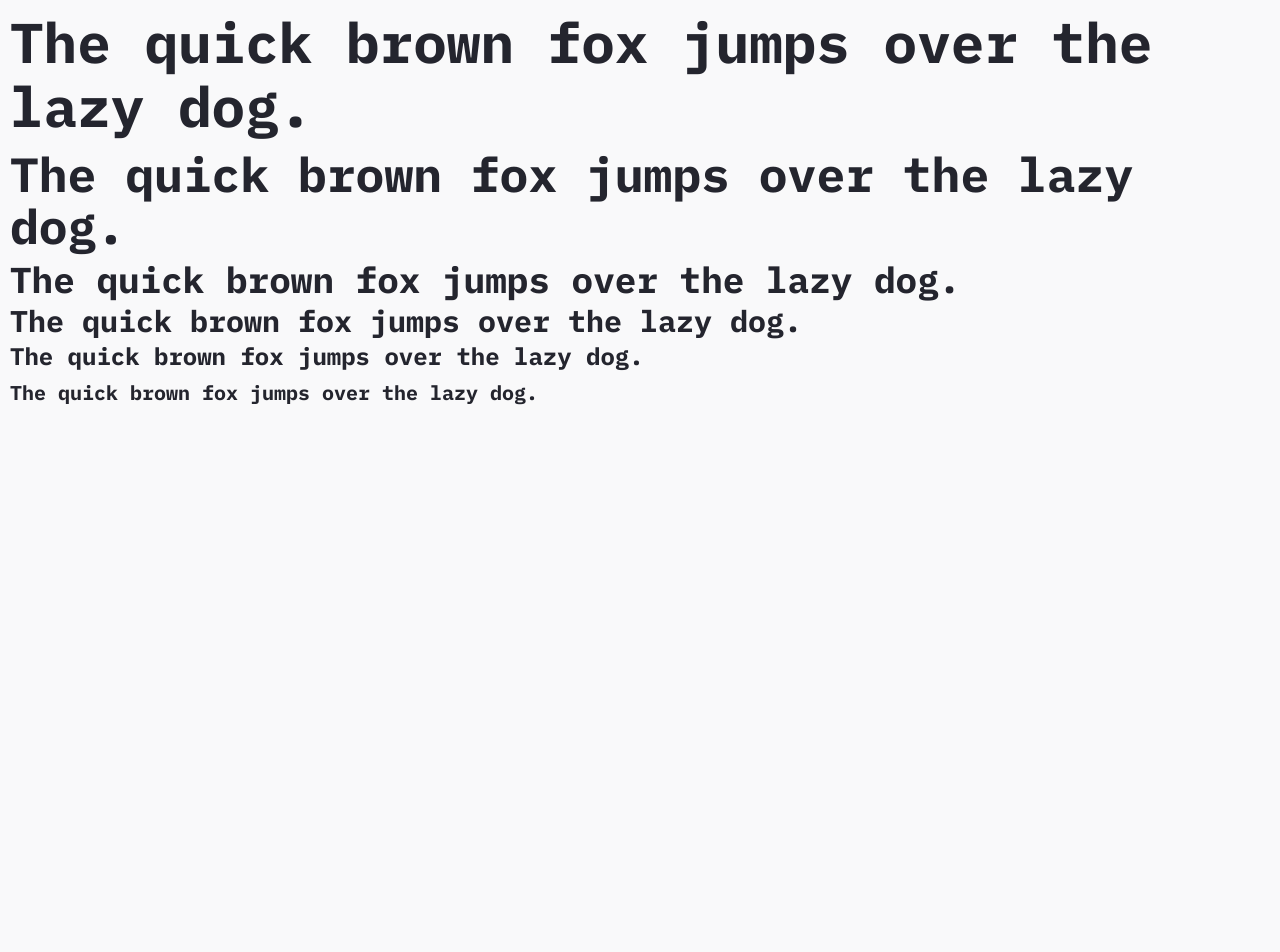
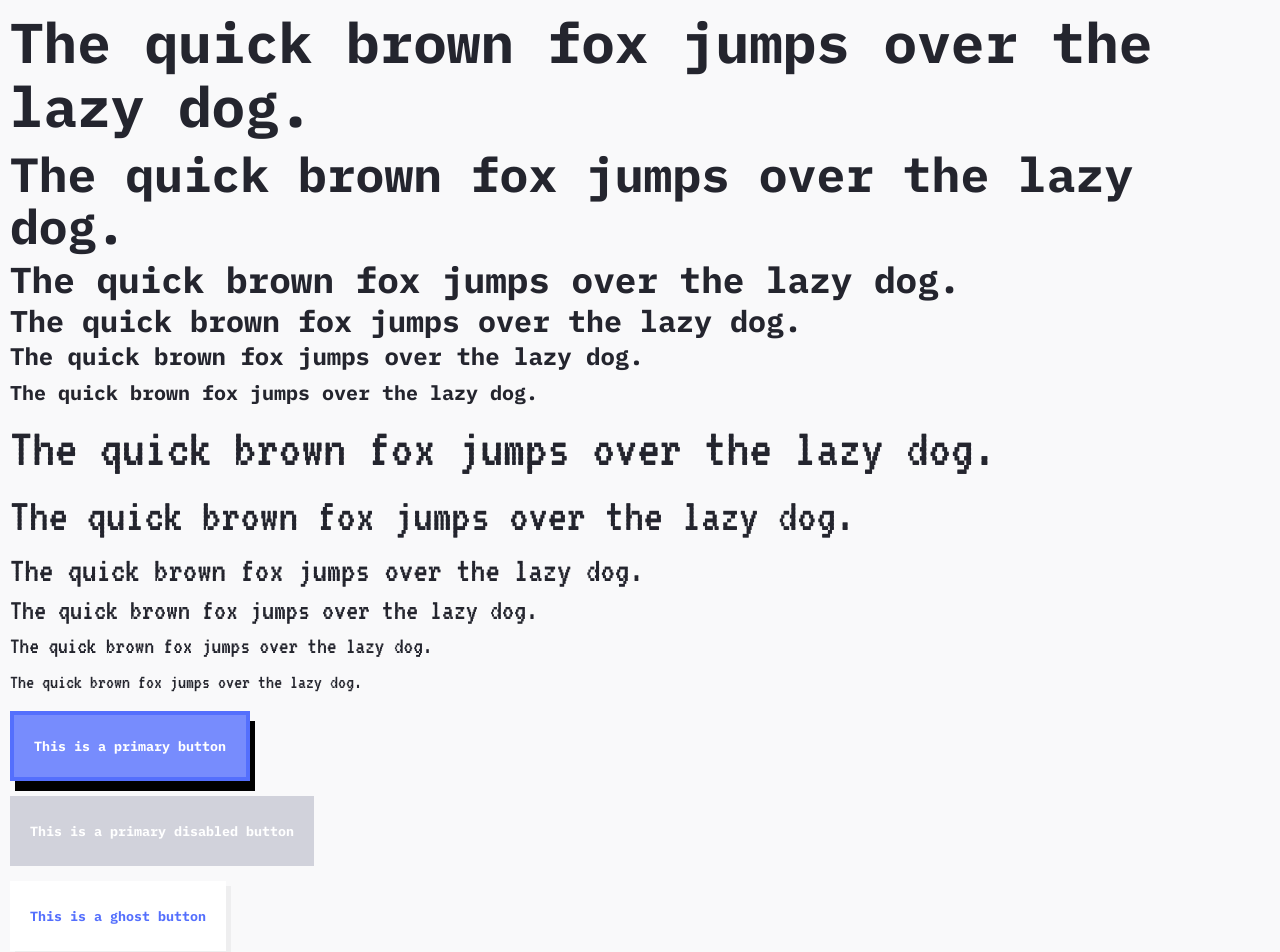
Before and after one commit to jesterdm4/Front_impact_studios, a React (Create React App) app: page / in a window 1280 px wide. Shown: the top 952 px of the page. Before the commit the page ends 800 px from the top, so only its background shows below. Built offline with nearby package versions, Linux system fonts and the light colour scheme.

Commit message:
definition cursor, text, creation buttons

```diff
--- a/src/Component/Button/Button.jsx
+++ b/src/Components/Button/Button.jsx
@@ -5,6 +5,7 @@ const Button = (props) => {
   return (
     <>
       {props?.as ? (
+        props?.as==='label'?
         <label
           className={`${props.color ? `btn-${props.color}` : `btn-primary`}  ${
             props?.full ? `full` : ``
@@ -15,14 +16,20 @@ const Button = (props) => {
             {props?.icon ? <i>{props.icon}</i> : null}
             <p>{props.children}</p>
           </div>
-        </label>
-      ) : (
+        </label>:
         <a className={props.color ? `btn-${props.color}` : `btn-primary`} {...props}>
           <div className="btn-content">
             {props?.icon ? <i>{props.icon}</i> : null}
             <p>{props.children}</p>
           </div>
         </a>
+      ) : (
+        <button className={props.color ? `btn-${props.color}` : `btn-primary`} {...props}>
+          <div className="btn-content">
+            {props?.icon ? <i>{props.icon}</i> : null}
+            <p>{props.children}</p>
+          </div>
+        </button>
       )}
     </>
   );
--- /dev/null
+++ b/src/Components/Button/button.scss
@@ -0,0 +1,93 @@
+@import '../../Theme/variables.scss';
+
+@mixin button($bg-color: $primary-light, $color: #fff,$border:4px solid $primary, $shadow:5px 10px 0px 0px $pure-black) {
+  position: relative;
+  min-width: 141px;
+  height: 70px;
+  font-family: 'IBM Plex Mono', monospace;
+  font-weight: bold;
+  text-decoration: none;
+  cursor: pointer;
+  display: flex;
+  justify-content: center;
+  align-items: center;
+  margin: 15px 10px;
+  padding: 10px 20px;
+  border: $border;
+  outline: 0;
+  background-color: $bg-color;
+  color: $color;
+  cursor:url('../../Assets/cursor-hand.svg'), auto;
+
+  p{
+    font-family: 'IBM Plex Mono', monospace;
+    font-weight: bold;
+  }
+
+  &.full {
+    width: 100%;
+  }
+
+
+
+  // @media (min-width: 992px) {
+  //   min-width: 84px;
+  //   height: 56px;
+  // }
+  box-shadow: $shadow;
+}
+
+.btn-primary {
+  @include button();
+
+  &:hover {
+    @include button($primary-invert,$primary,4px solid $primary,5px 10px 0px 0px $primary);
+  }
+  &:active {
+    @include button($primary-invert,$primary,$primary-invert,5px 10px 0px 0px transparent);
+    &::before{
+      content: '';
+      width:90%;
+      height:85%;
+      position: absolute;
+      top: 4px;
+      left: 4px;
+      border-top: 2px solid #C4CDFE;
+      border-left: 2px solid #C4CDFE
+    }
+  }
+
+  &:disabled{
+    @include button($gray-medium,$pure-white,$gray-light,none);
+  }
+}
+
+.btn-primary-ghost {
+  @include button($pure-white,$primary,none,5px 5px 0px 0px #EEEEEF);
+
+  &:hover {
+    @include button($pure-white,$primary-light,none,5px 5px 0px 0px #EEEEEF);
+  }
+  &:active {
+    @include button($pure-white,$primary-super-light,none,5px 5px 0px 0px #EEEEEF);
+  }
+}
+
+.btn-secondary {
+  @include button($secondary,$pure-white, 4px solid $pure-black, $pure-black);
+}
+
+.btn-tertiary {
+  @include button($surface-color, $gray-medium);
+
+}
+.btn-content {
+  display: flex;
+  justify-content: center;
+  align-items: center;
+
+  i {
+    display: flex;
+    margin-right: 6px;
+  }
+}
--- /dev/null
+++ b/src/Components/index.js
@@ -0,0 +1,3 @@
+import Button from './Button/Button'
+
+export  { Button}
--- a/src/Theme/global.scss
+++ b/src/Theme/global.scss
@@ -1,9 +1,11 @@
 @import './variables.scss';
 
-@import url('https://fonts.googleapis.com/css2?family=IBM+Plex+Mono:wght@300;400;700&family=IBM+Plex+Sans:wght@300;400;700&display=swap');
+@import url('https://fonts.googleapis.com/css2?family=IBM+Plex+Mono:wght@300;400;700&family=IBM+Plex+Sans:wght@300;400;700&family=VT323&display=swap');
 html {
   scroll-behavior: smooth;
   font-size: 16px;
+  cursor:url('../Assets/cursor-arrow.svg'), auto;
+
 }
 body {
   font-family: 'IBM Plex Sans', sans-serif;;
@@ -27,6 +29,11 @@ h1 {
   &.bold{
     font-weight: bold;
   }
+
+  &.pattern{
+    font-family: 'VT323', monospace;
+    font-weight: normal;
+  }
 }
 h2 {
   color: $text-dark;
@@ -41,6 +48,11 @@ h2 {
   }
   &.bold{
     font-weight: bold;
+  }
+
+  &.pattern{
+    font-family: 'VT323', monospace;
+    font-weight: normal;
   }
 }
 h3 {
@@ -58,6 +70,11 @@ h3 {
     font-weight: bold;
   }
 
+  &.pattern{
+    font-family: 'VT323', monospace;
+    font-weight: normal;
+  }
+
 }
 h4 {
   color: $text-dark;
@@ -71,6 +88,11 @@ h4 {
   }
   &.bold{
     font-weight: bold;
+  }
+
+  &.pattern{
+    font-family: 'VT323', monospace;
+    font-weight: normal;
   }
 }
 
@@ -87,6 +109,11 @@ h5 {
   &.bold{
     font-weight: bold;
   }
+
+  &.pattern{
+    font-family: 'VT323', monospace;
+    font-weight: normal;
+  }
 }
 h6 {
   color: $text-dark;
@@ -100,6 +127,11 @@ h6 {
   }
   &.bold{
     font-weight: bold;
+  }
+
+  &.pattern{
+    font-family: 'VT323', monospace;
+    font-weight: normal;
   }
 }
 
--- a/src/Theme/variables.scss
+++ b/src/Theme/variables.scss
@@ -41,6 +41,7 @@ $gray-light:#F1F1F4;
 $text-dark:#24252E;
 $text-white: #ffffff;
 
+$pure-white:#FFFFFF;
 // $gray-medium: #818999;
 // $gray-light: #e7e7ed;
 
@@ -78,6 +79,7 @@ $success-medium:success-medium;
 $success-light:success-light;
 
 $pure-black:pure-black;
+$pure-white:pure-white;
 
 $gray-dark:gray-dark;
 $gray-regular:gray-regular;
--- a/src/View/Home/Home.jsx
+++ b/src/View/Home/Home.jsx
@@ -1,5 +1,7 @@
 import React from 'react';
 import './home.scss'
+
+import {Button } from '../../Components'
 const Home = (props) => {
   return (
     <>
@@ -9,6 +11,19 @@ const Home = (props) => {
         <h4 class='bold'>The quick brown fox jumps over the lazy dog.</h4>
         <h5 class='bold'>The quick brown fox jumps over the lazy dog.</h5>
         <h6 class='bold'>The quick brown fox jumps over the lazy dog.</h6>
+
+        <h1 class='pattern'>The quick brown fox jumps over the lazy dog.</h1>
+        <h2 class='pattern'>The quick brown fox jumps over the lazy dog.</h2>
+        <h3 class='pattern'>The quick brown fox jumps over the lazy dog.</h3>
+        <h4 class='pattern'>The quick brown fox jumps over the lazy dog.</h4>
+        <h5 class='pattern'>The quick brown fox jumps over the lazy dog.</h5>
+        <h6 class='pattern'>The quick brown fox jumps over the lazy dog.</h6>
+
+
+        <Button>This is a primary button</Button>
+        <Button disabled>This is a primary disabled button</Button>
+        <Button color={'primary-ghost'}>This is a ghost button </Button>
+        {/* <Button color={'secondary'}>This is a button</Button> */}
     </>
   );
 };
```
Also changed, not shown: src/Component/Button/button.scss (deleted, +0 -56 lines), src/Assets/cursor-arrow.svg (added), src/Assets/cursor-hand.svg (added), src/Component/index.js (deleted), src/Containers/index.js (added).
